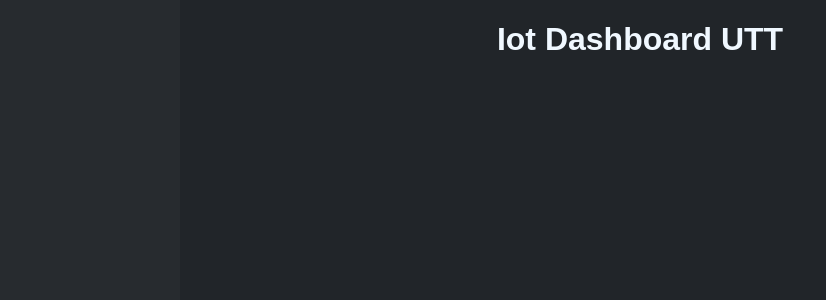
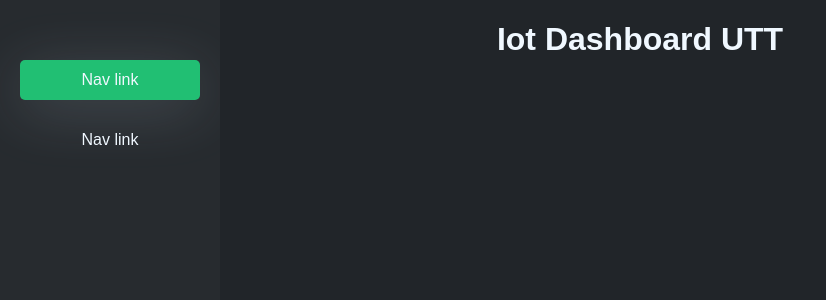
Before and after one commit to mancillajonathan/iot-utt-dashboard-2020, a React (Create React App) app: page /user in a window 1280 px wide. Shown: the top 300 px of the page, without its empty margins (0-826 px from the left). Built offline with nearby package versions, Linux system fonts and the light colour scheme.

Commit message:
Re-designing nav-link component

```diff
--- a/src/components/Menu.js
+++ b/src/components/Menu.js
@@ -1,12 +1,15 @@
 import React from 'react';
 import './styles/menu.css';
+import NavLink from './NavLinks';
+import Button from './Button';
 
 const Menu = () => {
-    return (
-        <div className='sidenav'>
-
-        </div>
-    )
-}
+	return (
+		<div className='sidenav'>
+            <Button />
+			<NavLink />
+		</div>
+	);
+};
 
 export default Menu;
--- /dev/null
+++ b/src/components/NavLinks.js
@@ -0,0 +1,12 @@
+import React from 'react';
+import './styles/navLink.css';
+
+const NavLinks = () => {
+	return (
+		<div className='Nav-link'>
+			<p>Nav link</p>
+		</div>
+	);
+};
+
+export default NavLinks;
--- a/src/components/styles/menu.css
+++ b/src/components/styles/menu.css
@@ -7,6 +7,6 @@
     left: 0;
     background-color: #272b2f;
     overflow-x: hidden;
-    padding-top: 60px;
+    padding: 60px 20px 40px 20px;
     transition: 0.5s;
 }
--- /dev/null
+++ b/src/components/styles/navLink.css
@@ -0,0 +1,9 @@
+.Nav-link {
+	width: 100%;
+	height: 40px;
+	border-radius: 5px;
+	display: flex;
+	justify-content: center;
+	align-items: center;
+	margin-bottom: 20px;
+}
```
